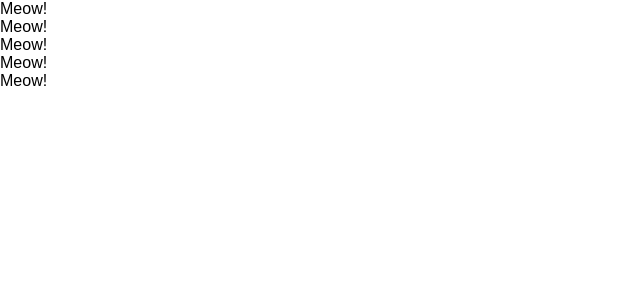
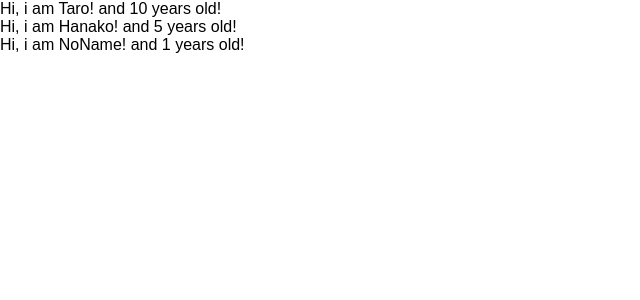
Before and after one commit to githubdev58yashi/udemy-react-redux-crud-application, a React (Create React App) app: page / in a window 1280 px wide. Shown: the top 300 px of the page, without its empty margins (0-640 px from the left). Built offline with nearby package versions, Linux system fonts and the light colour scheme.

Commit message:
learn props of component

```diff
--- a/src/App.js
+++ b/src/App.js
@@ -1,4 +1,4 @@
-import React, {Component} from 'react';
+import React from 'react';
 
 // class App extends Component {
 //   render() {
@@ -12,23 +12,41 @@
 // }
 
 const App = () => {
+  const profiles = [
+    {
+      name: "Taro",
+      age: 10
+    },
+    {
+      name: "Hanako",
+      age: 5
+    },
+    {
+      name: "NoName"
+    }
+  ]
+
   return (
     <div>
-      <Cat />
-      <Cat />
-      <Cat />
-      <Cat />
-      <Cat />
+      {
+        profiles.map((profile, index) => {
+          return <User name={profile.name} age={profile.age} key={index} />
+        })
+      }
     </div>
   )
 }
 
-const Cat = () => {
+const User = (props) => {
   return (
     <div>
-      Meow!
+      Hi, i am {props.name}! and {props.age} years old!
     </div>
   )
 }
 
+User.defaultProps = {
+  age: 1
+}
+
 export default App;
```
